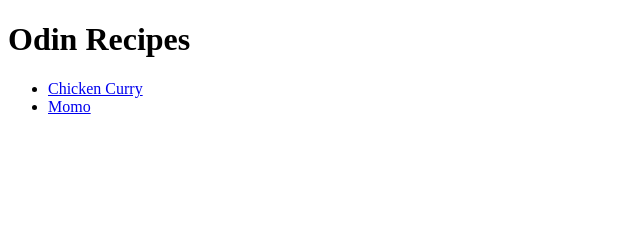
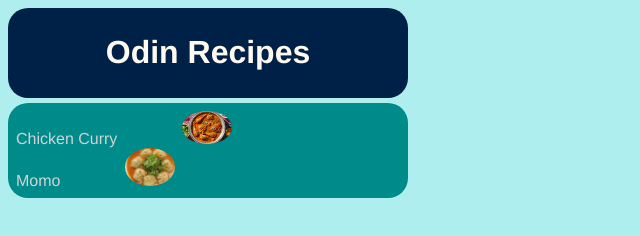
Before and after one commit to swatantra-on-the-way/odin-recipes, a plain HTML site: page index.html in a window 1280 px wide. Shown: the whole page, without its empty margins (0-640 px from the left). Drawn offline with Linux system fonts and the light colour scheme.

Commit message:
ADD CSS FILE AND CHANGE AESTHETICS

```diff
--- /dev/null
+++ b/css/chicken-and-momo.css
@@ -0,0 +1,27 @@
+*{
+    box-sizing: border-box;
+}
+
+body {
+    font-family: Helvetica, Arial, sans-serif;
+}
+
+h1 {
+    width: 200px;
+    text-align: center;
+    background-color: lightseagreen;
+    color: bisque;
+    padding: 10px;
+    border-radius: 6px;
+}
+
+img {
+    width: 200px;
+    height: auto;
+}
+
+h2 {
+    background-color: darkolivegreen;
+    padding: 4px;
+    color: whitesmoke;
+}
--- /dev/null
+++ b/css/style.css
@@ -0,0 +1,57 @@
+*{
+    font-family: Helvetica, Arial, sans-serif;
+    box-sizing: border-box;
+}
+
+body{
+    background-color: paleturquoise;
+}
+
+#header-div{
+    background-color: #002147;
+    text-align: center;
+    margin-bottom: 5px;
+}
+
+
+#header-div, #body-div{
+    width: 400px;
+    padding: 5px;
+    border: 1px dotted none;
+    border-radius: 20px;
+}
+
+h1{
+    color: floralwhite;
+}
+
+#body-div{
+    background-color: darkcyan;
+}
+
+ul, li{
+    margin: 0;
+    padding: 3px;
+}
+
+ul {
+    list-style: none;
+}
+
+li {
+    padding: 0;
+}
+
+a{
+    text-decoration: none;
+    color: lightgrey;
+    margin: 0;
+    margin-right: 60px;
+}
+
+.curry-and-momo{
+    width: 50px;
+    height: auto;
+    border: 1px dotted none;
+    border-radius: 80%;
+}
--- a/index.html
+++ b/index.html
@@ -3,12 +3,23 @@
 <head>
     <title>First_Github_Project</title>
     <meta charset = "UTF-8">
+    <link rel = "stylesheet" href = "css/style.css">
 </head>
 <body>
- <h1>Odin Recipes</h1>
- <ul>
-    <li><a href = "recipes/chicken-curry.html">Chicken Curry</a></li>
-    <li><a href = "recipes/momo.html">Momo</a></li>
- </ul>
+<div id = "header-div">
+    <h1>Odin Recipes</h1>
+</div>
+<div id = "body-div">
+    <ul>
+        <li>
+            <a href = "recipes/chicken-curry.html">Chicken Curry</a>
+            <img class = "curry-and-momo" src = "images/chicken-curry.jpg">
+        </li>
+        <li>
+            <a href = "recipes/momo.html">Momo</a>
+            <img class = "curry-and-momo" src = "images/momo-pic.jpeg">
+        </li>
+    </ul>
+</div>
 </body>
 </html>
```
Also changed, not shown: recipes/chicken-curry.html (+1 -0 lines), recipes/momo.html (+1 -0 lines), images/chicken-curry.jpg (added), images/momo-pic.jpeg (added), images/recipe-collection.jpeg (added), 1 other file.
